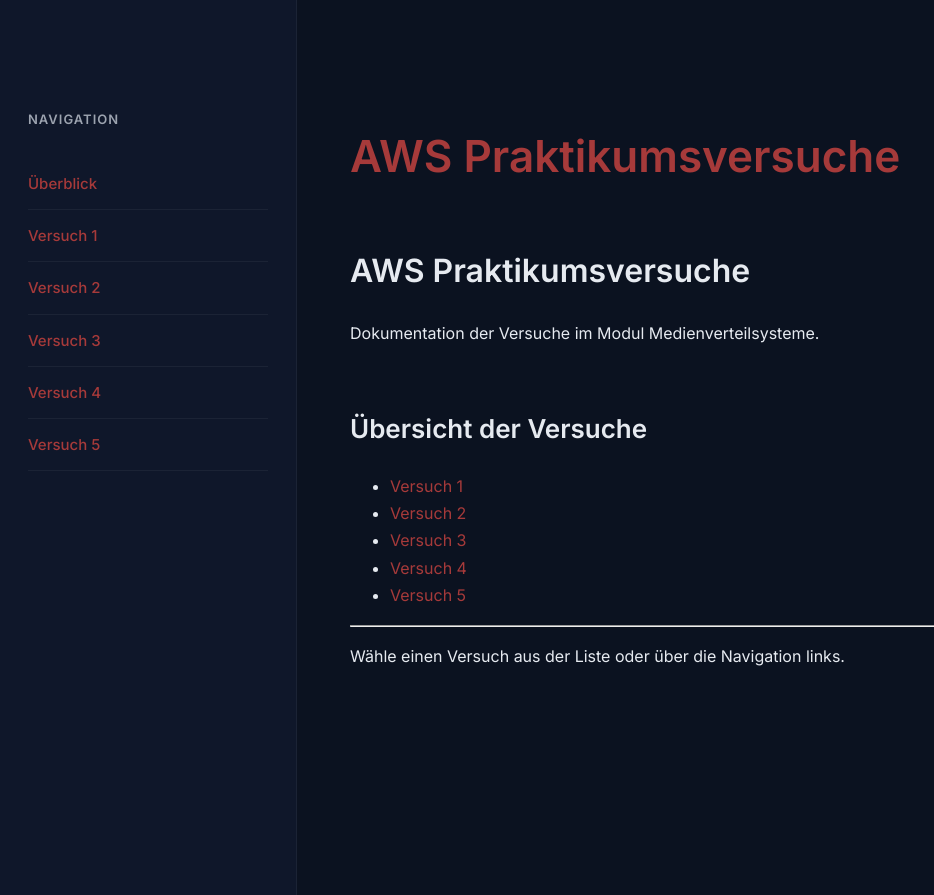
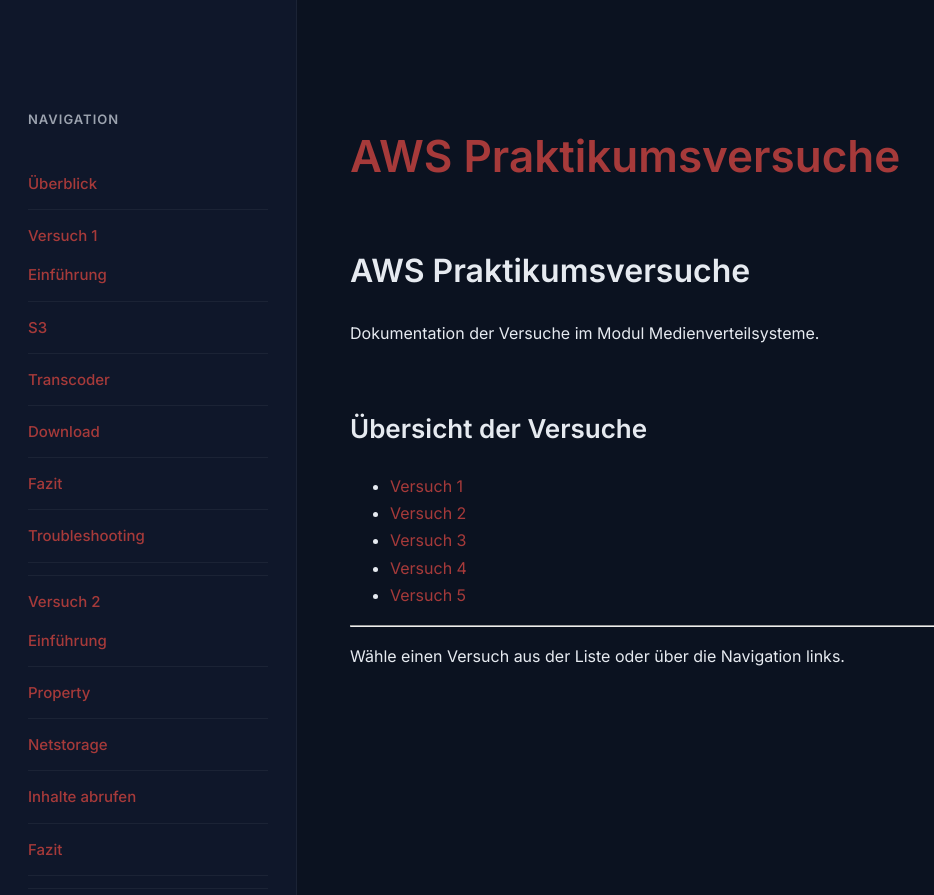
Before and after one commit to LimaLima2670/AWSPraktikumThesis, a Jekyll site: the page built from index.md, in a window 1280 px wide. Shown: the top 895 px of the page, without its empty margins (0-934 px from the left). Built offline with Jekyll 4.4.1, drawn with Linux system fonts in a browser that asks for light colours.

Commit message:
Update default.html

```diff
--- a/_layouts/default.html
+++ b/_layouts/default.html
@@ -28,34 +28,91 @@
 </a>
 </li>
 
+
 <li>
+
 <a href="{{ '/docs/Versuch1/' | relative_url }}" class="{% if page.url contains 'Versuch1' %}active{% endif %}">
 Versuch 1
 </a>
+
+<ul>
+<li><a href="{{ '/docs/Versuch1/01-einfuehrung/' | relative_url }}">Einführung</a></li>
+<li><a href="{{ '/docs/Versuch1/02-S3/' | relative_url }}">S3</a></li>
+<li><a href="{{ '/docs/Versuch1/03-transcoder/' | relative_url }}">Transcoder</a></li>
+<li><a href="{{ '/docs/Versuch1/04-download/' | relative_url }}">Download</a></li>
+<li><a href="{{ '/docs/Versuch1/05-fazit/' | relative_url }}">Fazit</a></li>
+<li><a href="{{ '/docs/Versuch1/06-troubleshooting/' | relative_url }}">Troubleshooting</a></li>
+</ul>
+
 </li>
 
+
 <li>
+
 <a href="{{ '/docs/Versuch2/' | relative_url }}" class="{% if page.url contains 'Versuch2' %}active{% endif %}">
 Versuch 2
 </a>
+
+<ul>
+<li><a href="{{ '/docs/Versuch2/01-einfuehrung/' | relative_url }}">Einführung</a></li>
+<li><a href="{{ '/docs/Versuch2/02-property/' | relative_url }}">Property</a></li>
+<li><a href="{{ '/docs/Versuch2/03-netstorage/' | relative_url }}">Netstorage</a></li>
+<li><a href="{{ '/docs/Versuch2/04-inhalte_abrufen/' | relative_url }}">Inhalte abrufen</a></li>
+<li><a href="{{ '/docs/Versuch2/05-fazit/' | relative_url }}">Fazit</a></li>
+</ul>
+
 </li>
 
+
 <li>
+
 <a href="{{ '/docs/Versuch3/' | relative_url }}" class="{% if page.url contains 'Versuch3' %}active{% endif %}">
 Versuch 3
 </a>
+
+<ul>
+<li><a href="{{ '/docs/Versuch3/01-einfuehrung/' | relative_url }}">Einführung</a></li>
+<li><a href="{{ '/docs/Versuch3/02-s3_vorbereitungen/' | relative_url }}">S3 Vorbereitungen</a></li>
+<li><a href="{{ '/docs/Versuch3/03-sns/' | relative_url }}">SNS</a></li>
+<li><a href="{{ '/docs/Versuch3/04-lambda/' | relative_url }}">Lambda</a></li>
+<li><a href="{{ '/docs/Versuch3/05-testen/' | relative_url }}">Testen</a></li>
+<li><a href="{{ '/docs/Versuch3/06-fazit/' | relative_url }}">Fazit</a></li>
+<li><a href="{{ '/docs/Versuch3/07-troubleshooting/' | relative_url }}">Troubleshooting</a></li>
+</ul>
+
 </li>
 
+
 <li>
+
 <a href="{{ '/docs/Versuch4/' | relative_url }}" class="{% if page.url contains 'Versuch4' %}active{% endif %}">
 Versuch 4
 </a>
+
+<ul>
+<li><a href="{{ '/docs/Versuch4/01-einfuehrung/' | relative_url }}">Einführung</a></li>
+<li><a href="{{ '/docs/Versuch4/02-Standprüfung/' | relative_url }}">Standprüfung</a></li>
+<li><a href="{{ '/docs/Versuch4/03-exportCDN/' | relative_url }}">Export CDN</a></li>
+<li><a href="{{ '/docs/Versuch4/04-fazit/' | relative_url }}">Fazit</a></li>
+</ul>
+
 </li>
 
+
 <li>
+
 <a href="{{ '/docs/Versuch5/' | relative_url }}" class="{% if page.url contains 'Versuch5' %}active{% endif %}">
 Versuch 5
 </a>
+
+<ul>
+<li><a href="{{ '/docs/Versuch5/01-einfuehrung/' | relative_url }}">Einführung</a></li>
+<li><a href="{{ '/docs/Versuch5/02-cloudshell/' | relative_url }}">Cloudshell</a></li>
+<li><a href="{{ '/docs/Versuch5/03-python_sdk/' | relative_url }}">Python SDK</a></li>
+<li><a href="{{ '/docs/Versuch5/04-fazit/' | relative_url }}">Fazit</a></li>
+<li><a href="{{ '/docs/Versuch5/05-troubleshooting/' | relative_url }}">Troubleshooting</a></li>
+</ul>
+
 </li>
 
 </ul>
```
